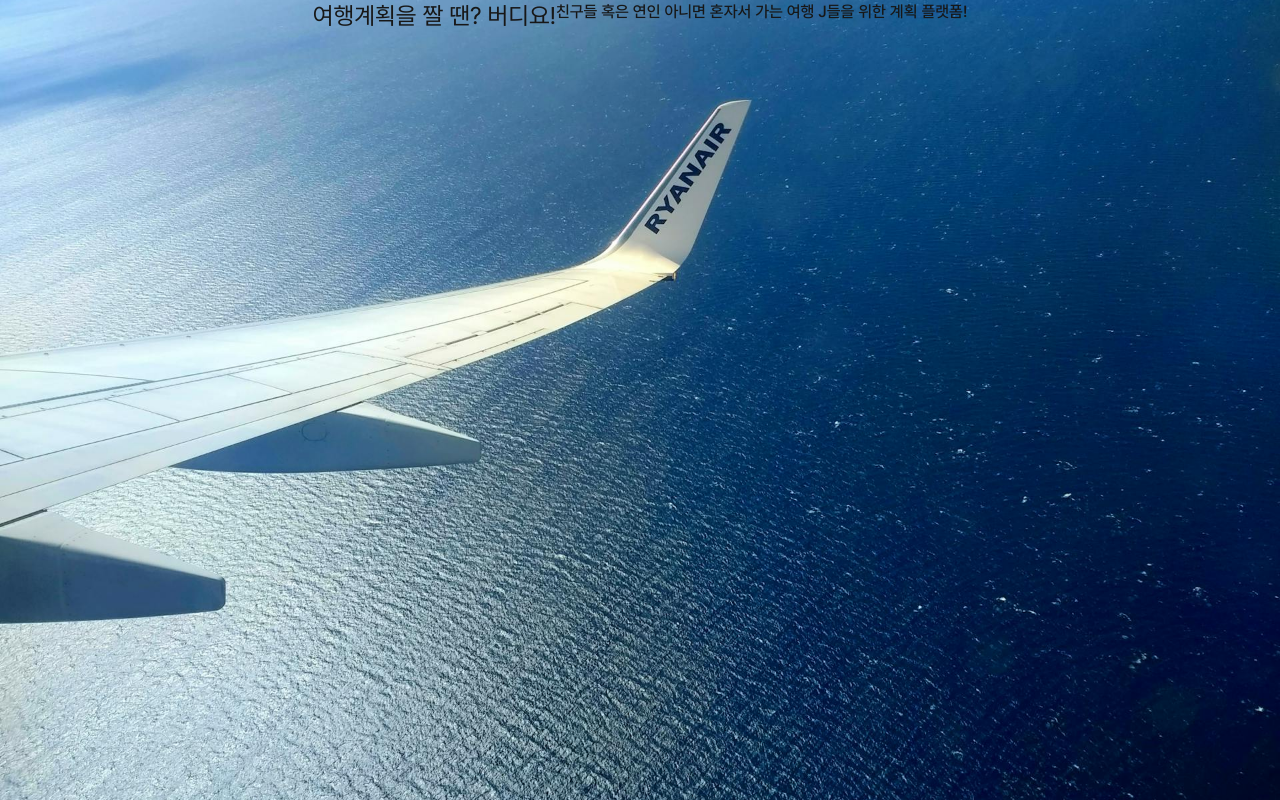
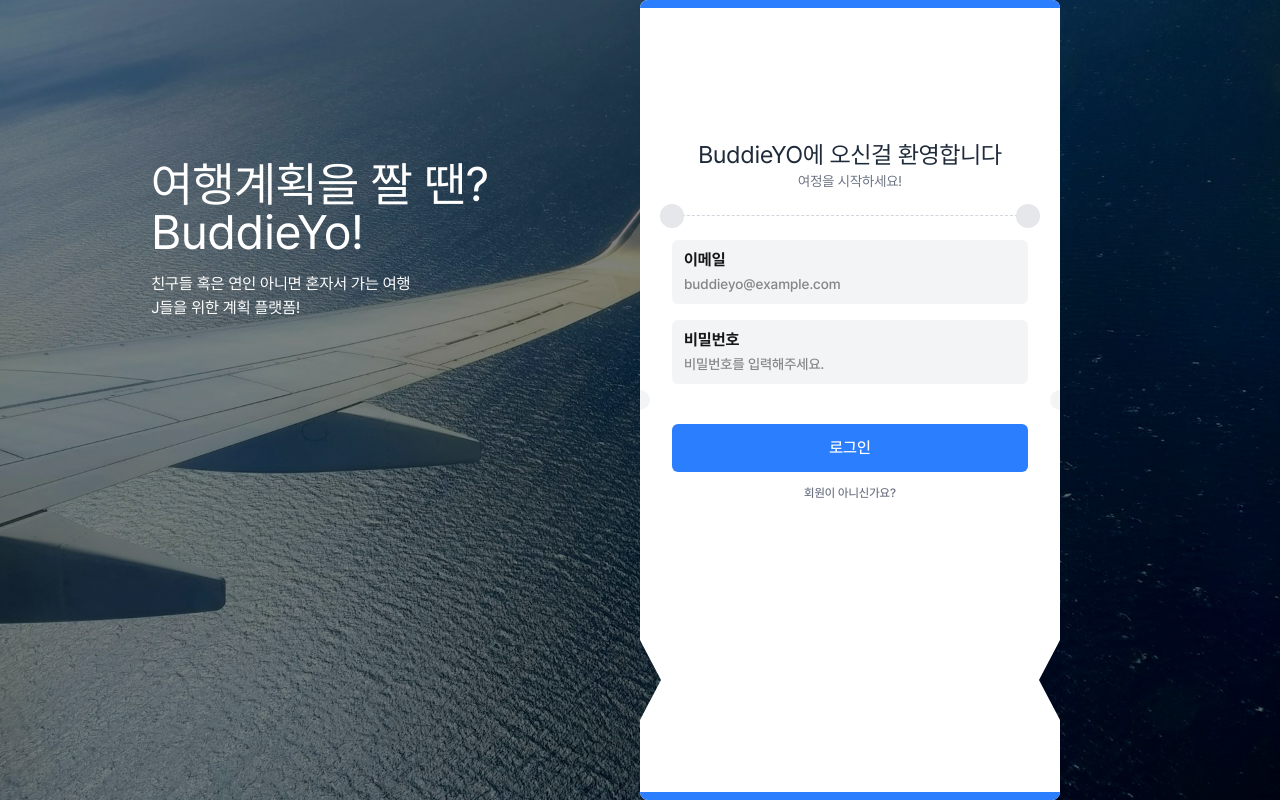
Before and after one commit to bomkyu/BuddieYo, a Next.js app in the folder client/: page /login in a window 1280 px wide. Built offline with nearby package versions, Linux system fonts and the light colour scheme.

Commit message:
add : loginPage작업완료 그리고 form 분리

```diff
--- /dev/null
+++ b/client/src/app/login/components/LoginForm.tsx
@@ -0,0 +1,54 @@
+'use client';
+import Input from '@/app/components/Input';
+import { SubmitHandler, useForm } from 'react-hook-form';
+
+// NOTE: 나중에 스키마 파일로 분리
+type FormValues = {
+  email: string;
+  password: string;
+};
+
+const LoginForm = () => {
+  const {
+    register,
+    handleSubmit,
+    formState: { errors },
+  } = useForm<FormValues>({ mode: 'onChange' });
+
+  const onSubmit: SubmitHandler<FormValues> = (data) => {
+    // TODO: 로그인 로직 구현
+    console.log(data);
+  };
+
+  return (
+    <form onSubmit={handleSubmit(onSubmit)} className='flex flex-col gap-4'>
+      <Input
+        label='이메일'
+        type='email'
+        placeholder='buddieyo@example.com'
+        register={register('email', {
+          required: '이메일을 입력해주세요.',
+          pattern: {
+            value: /^[a-zA-Z0-9._-]+@[a-zA-Z0-9.-]+\.[a-zA-Z]{2,4}$/,
+            message: '유효한 이메일 주소를 입력해주세요.',
+          },
+        })}
+        errorMessage={errors.email?.message}
+      />
+      <Input
+        label='비밀번호'
+        type='password'
+        placeholder='비밀번호를 입력해주세요.'
+      />
+      <button
+        type='submit'
+        tabIndex={0}
+        className='mt-6 p-3 bg-blue-500 text-white rounded-md hover:bg-blue-600 transition-colors duration-200'
+      >
+        로그인
+      </button>
+    </form>
+  );
+};
+
+export default LoginForm;
--- a/client/src/app/login/page.tsx
+++ b/client/src/app/login/page.tsx
@@ -1,13 +1,64 @@
+import Link from 'next/link';
 import Typography from '../components/Typography';
+import LoginForm from './components/LoginForm';
 
 const Login = () => {
   return (
-    <div className="flex w-full h-screen justify-center bg-[url('/assets/login-bg.jpg')] bg-cover bg-center">
-      <div>
-        <Typography size='2xl'>여행계획을 짤 땐? 버디요!</Typography>
-      </div>
-      <div>
-        친구들 혹은 연인 아니면 혼자서 가는 여행 J들을 위한 계획 플랫폼!
+    <div
+      className="flex w-full h-screen justify-center items-center bg-cover bg-center
+    bg-[linear-gradient(rgba(0,0,0,0.5),rgba(0,0,0,0.5)),url('/assets/login-bg.jpg')]"
+    >
+      <div className='flex max-w-[1280px] w-full h-screen justify-center'>
+        <div className='flex relative w-1/2 justify-center'>
+          <div className='flex absolute flex-col gap-4  top-[20%]'>
+            <Typography as='h1' size='5xl' className='text-white'>
+              여행계획을 짤 땐? <br /> BuddieYo!
+            </Typography>
+            <Typography as='h2' className='text-white '>
+              친구들 혹은 연인 아니면 혼자서 가는 여행
+              <br />
+              J들을 위한 계획 플랫폼!
+            </Typography>
+          </div>
+        </div>
+        <div className='flex w-1/2 h-full'>
+          <div className='relative max-w-[420px] w-full h-full flex items-center justify-center'>
+            <div
+              className='relative w-full h-full bg-white rounded-lg shadow-xl p-8 ticket-form'
+              style={{
+                clipPath:
+                  'polygon(0% 0%, 100% 0%, 100% 80%, 95% 85%, 100% 90%, 100% 100%, 0% 100%, 0% 90%, 5% 85%, 0% 80%)',
+              }}
+            >
+              <div className='absolute top-0 left-0 right-0 h-2 bg-blue-500 rounded-t-lg'></div>
+              <div className='absolute bottom-0 left-0 right-0 h-2 bg-blue-500 rounded-b-lg'></div>
+
+              <div className='text-center mb-6 mt-[30%]'>
+                <Typography
+                  as='h3'
+                  size='2xl'
+                  className='text-gray-800 font-bold'
+                >
+                  BuddieYO에 오신걸 환영합니다
+                </Typography>
+                <Typography className='text-sm text-gray-500'>
+                  여정을 시작하세요!
+                </Typography>
+              </div>
+
+              <div className='border-t border-dashed border-gray-300 pt-6 mt-6 relative'>
+                <div className='absolute left-0 -top-3 w-6 h-6 bg-gray-200 rounded-full -ml-3'></div>
+                <div className='absolute right-0 -top-3 w-6 h-6 bg-gray-200 rounded-full -mr-3'></div>
+                <LoginForm />
+                <div className='mt-2 text-center text-gray-500'>
+                  <Link className='text-xs' href={'/register'}>
+                    회원이 아니신가요?
+                  </Link>
+                </div>
+              </div>
+            </div>
+          </div>
+        </div>
       </div>
     </div>
   );
```
